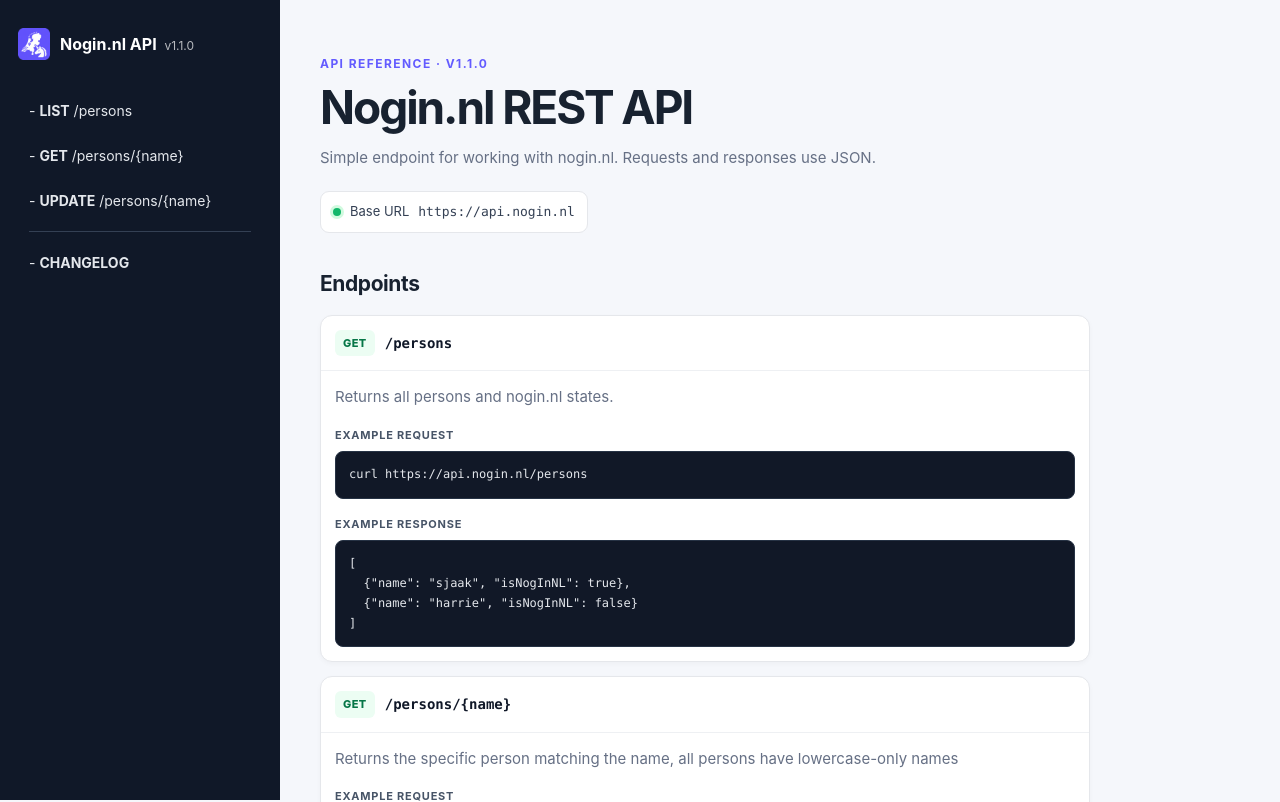
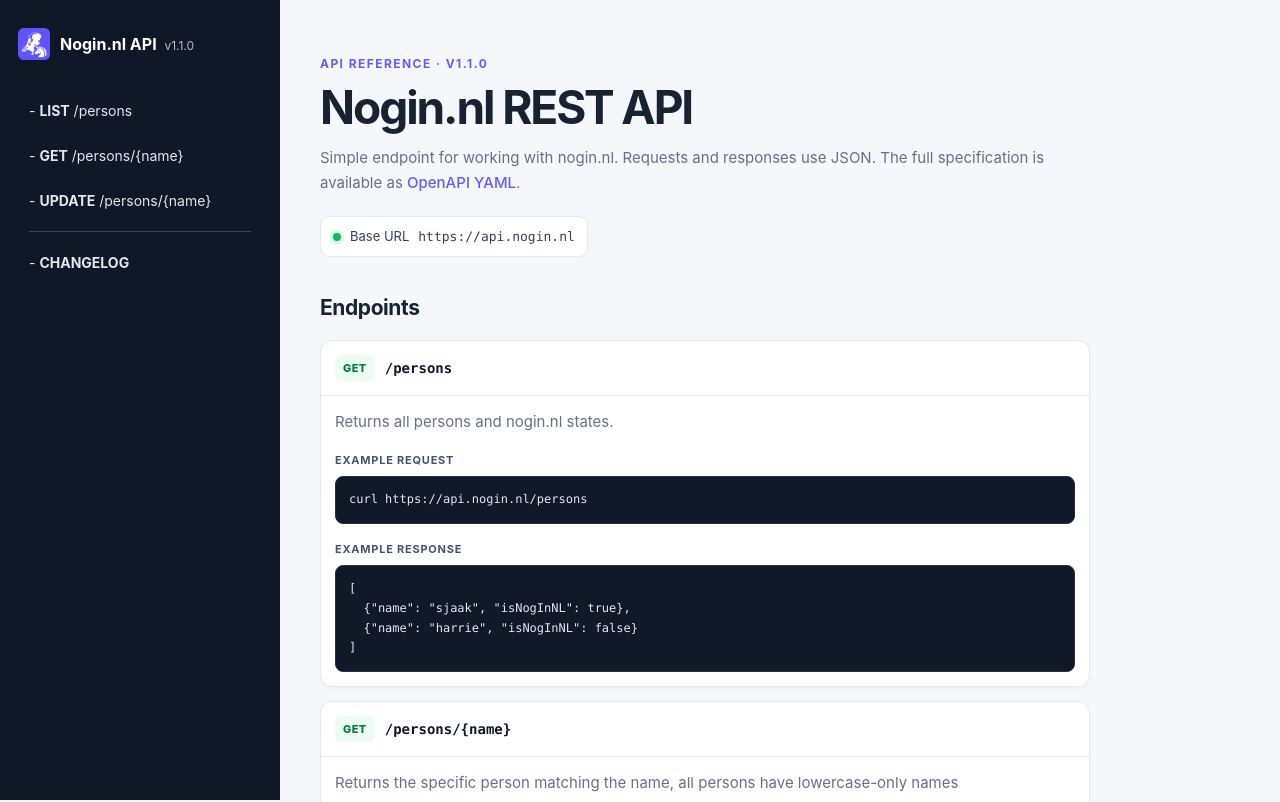
Before and after one commit to conFrituur/nogin.nl, a PHP site: page /templates/api.html in a window 1280 px wide. Shown: the top 802 px of the page. Run offline with PHP 8.4, Linux system fonts and the light colour scheme.

Commit message:
added link to openapi YAML in API docs

```diff
--- a/assets/css/api.css
+++ b/assets/css/api.css
@@ -149,6 +149,16 @@ h1 {
 .intro {
     margin: 14px 0 20px;
     color: var(--muted);
+}
+
+.intro a {
+    color: var(--accent);
+    font-weight: 500;
+    text-decoration: none;
+}
+
+.intro a:hover {
+    text-decoration: underline;
 }
 
 .base-url {
--- a/templates/api.html
+++ b/templates/api.html
@@ -7,7 +7,7 @@
     <title>Nogin.nl API — Documentation</title>
     <link rel="icon" href="/assets/favicon.ico" type="image/x-icon">
     <link rel="apple-touch-icon" sizes="180x180" href="/assets/apple-touch-icon.png">
-    <link rel="stylesheet" href="/assets/css/api.css?v=6">
+    <link rel="stylesheet" href="/assets/css/api.css?v=7">
 </head>
 <body>
 <header class="mobile-header">
@@ -42,7 +42,7 @@
     <section id="overview">
         <p class="eyebrow">API reference <!-- keep in sync with info.version in openapi.yaml -->· v1.1.0</p>
         <h1>Nogin.nl REST API</h1>
-        <p class="intro">Simple endpoint for working with nogin.nl. Requests and responses use JSON.</p>
+        <p class="intro">Simple endpoint for working with nogin.nl. Requests and responses use JSON. The full specification is available as <a href="/openapi.yaml">OpenAPI YAML</a>.</p>
         <div class="base-url">
             <span class="status-dot" aria-hidden="true"></span>
             <span>Base URL</span>
```
